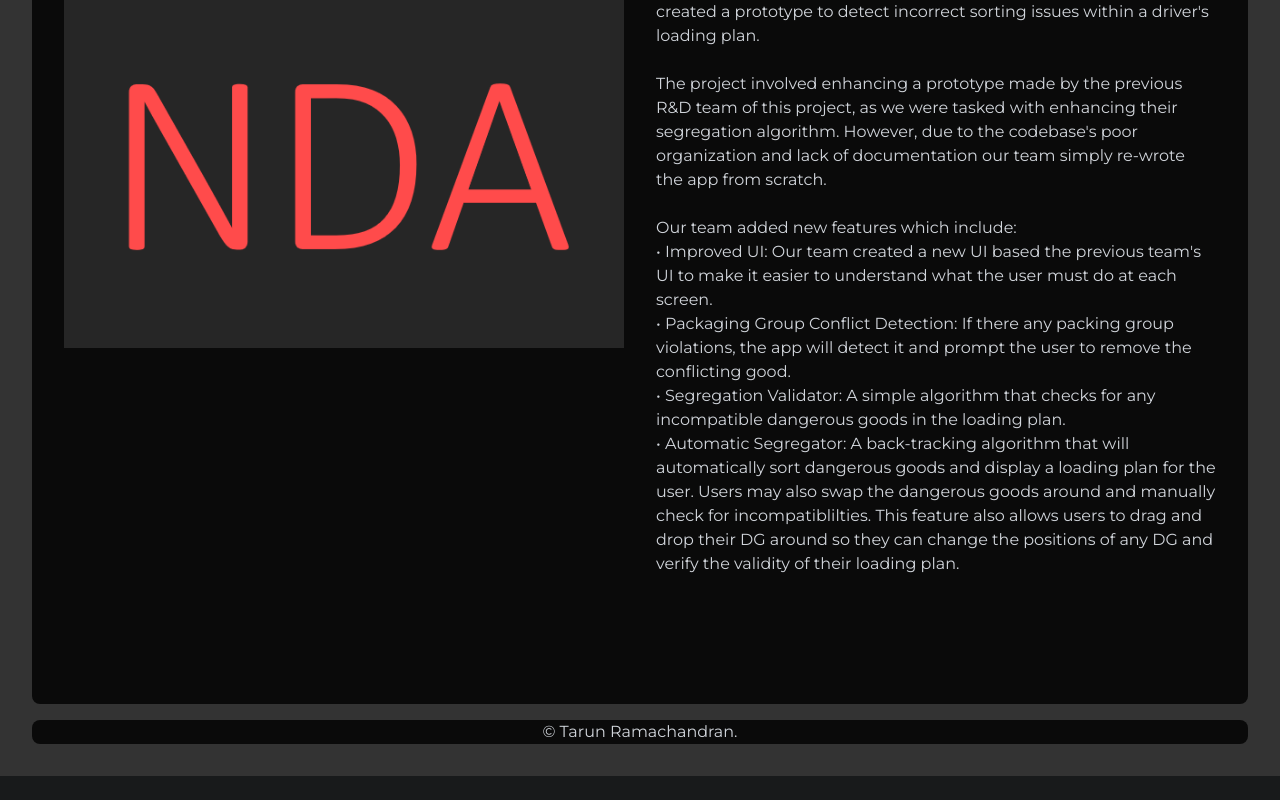
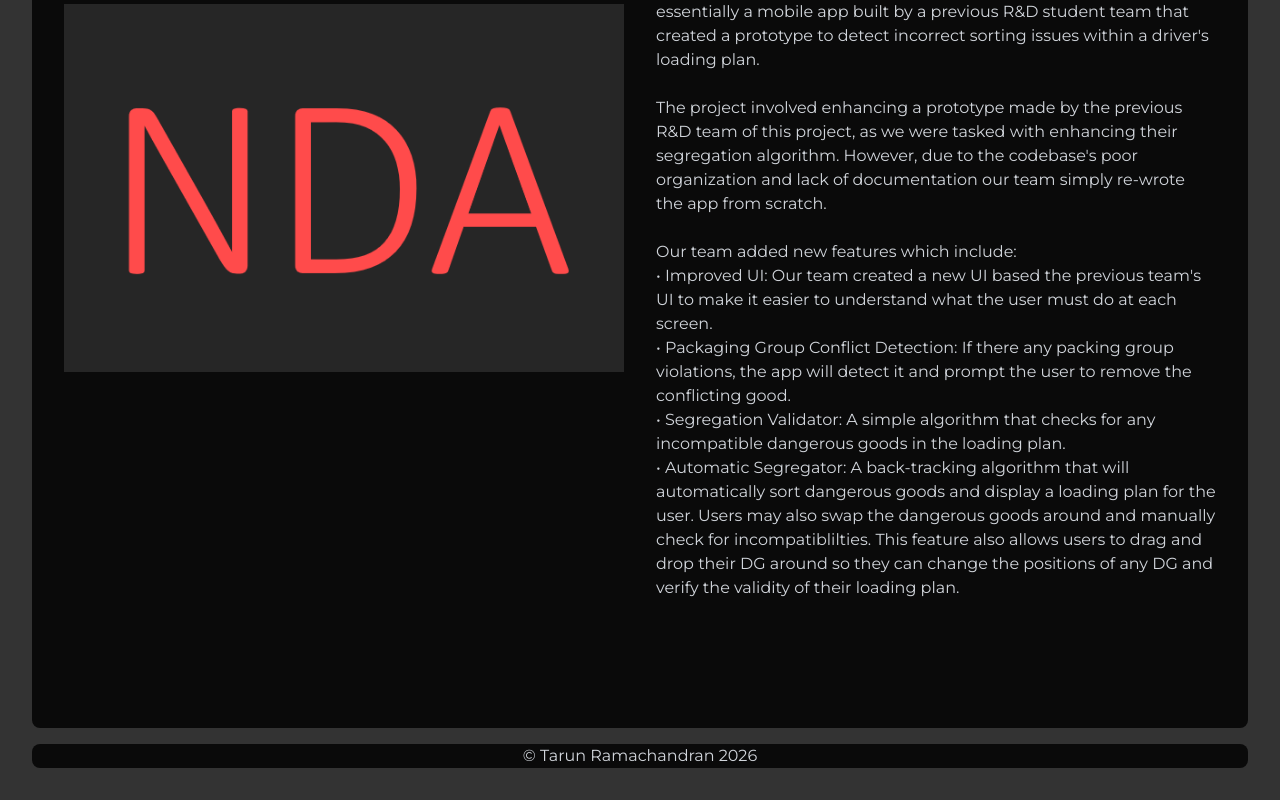
Before and after one commit to Ratchet7x5/Ratchet7x5.github.io, a React (Vite) app in the folder ratchet7x5.github.io/: page / in a window 1280 px wide. Shown: the part 4688-5488 px from the top of the page. Before the commit the page ends 5464 px from the top, so only its background shows below. Built offline with nearby package versions, Linux system fonts and the light colour scheme; the HTML template or start-up script is replaced by a standard one.

Commit message:
update the last bullet point on auis project

```diff
--- a/ratchet7x5.github.io/src/App.jsx
+++ b/ratchet7x5.github.io/src/App.jsx
@@ -97,7 +97,8 @@ function App() {
             <br />
             &bull; Implemented SuperTokens to handle user roles, and authentication.
             <br />
-            &bull; Implemented email confirmation
+            &bull; Implemented ticket emails that came with a QR Code that would be
+            scanned by staff upon arrival to gain entry to events
             <br />
           </text>
         }
@@ -235,7 +236,7 @@ function App() {
       <ProjectImageCard
         image={dgapppic}
         projectTitle={'Dangerous Goods Project'}
-        // worked on: backend, API requests, created a false data set based on real linkedin profile data, deployed the app,
+        // worked on: backend, API requests, created a synthetic data set based on real linkedin profile data, deployed the app,
         projectDescription={
           <text>
             Note: Due to a Non-Disclosure Agreement, I'm not permitted to share
@@ -283,7 +284,7 @@ function App() {
 
       {/* add footer here */}
       <footer className="rounded-lg bg-neutral-950">
-        <p class="mt-4 text-gray-300">&copy; Tarun Ramachandran.</p>
+        <p class="mt-4 text-gray-300">&copy; Tarun Ramachandran 2026</p>
       </footer>
     </div>
   );
```
